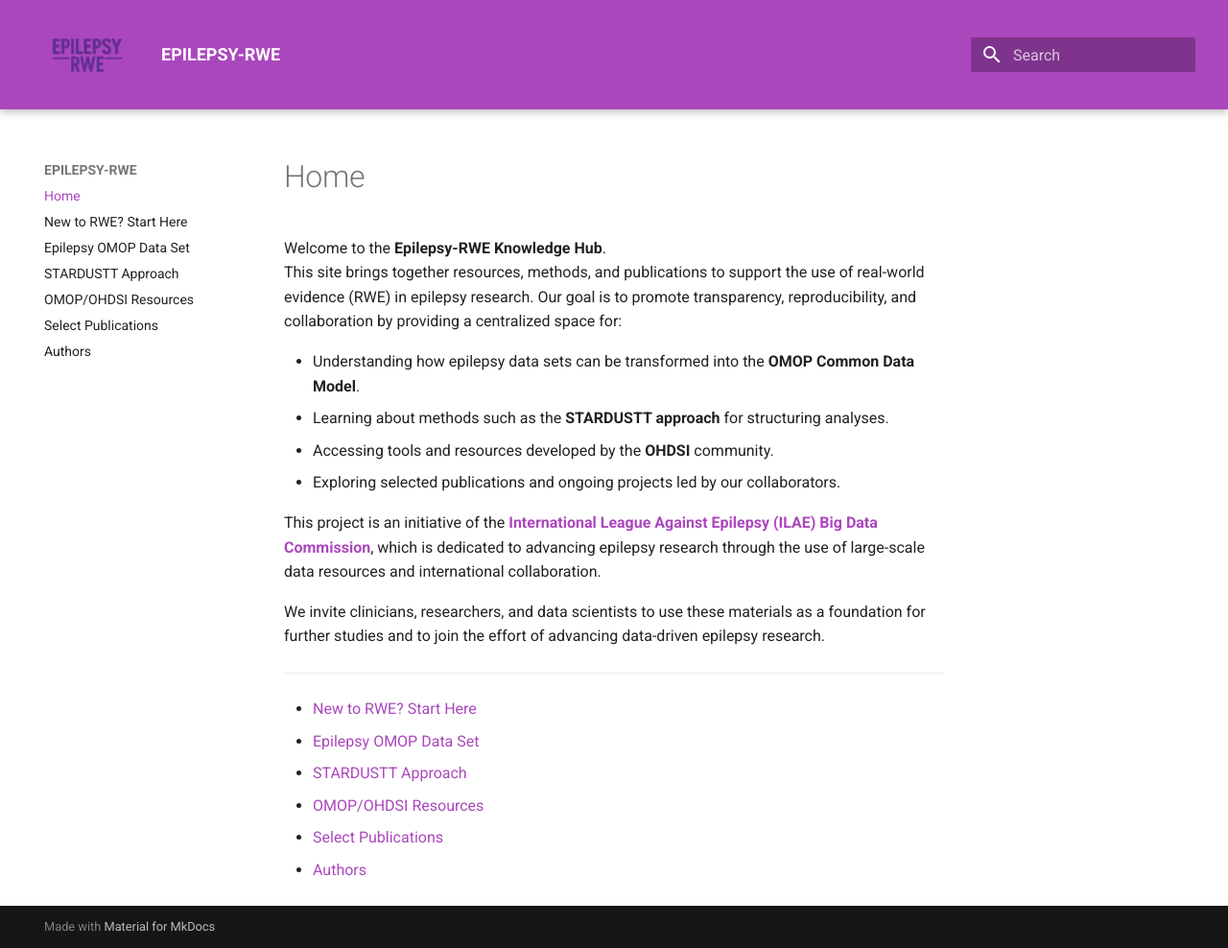
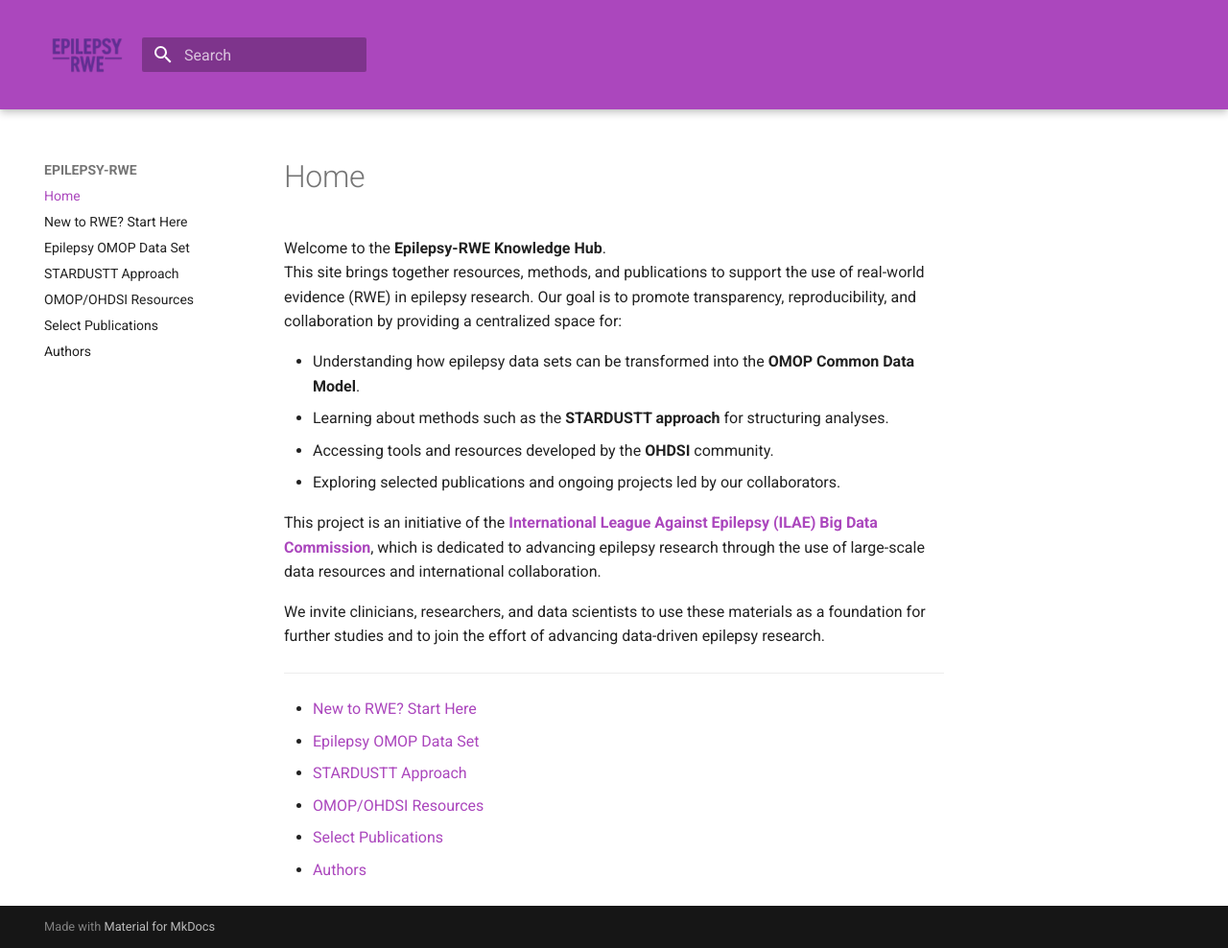
Before and after one commit to BoyceLab/EPILEPSY-RWE, an MkDocs documentation site: the page built from docs/index.md, in a window 1280 px wide and 988 px high. Shown: the whole window at 96% size. Built offline with MkDocs 1.6.1 and Material for MkDocs 9.7.7, drawn with Linux system fonts in a browser that asks for light colours.

Commit message:
Update custom.css

```diff
--- a/docs/assets/custom.css
+++ b/docs/assets/custom.css
@@ -3,3 +3,7 @@
   height: 90px;   /* adjust as needed */
   width: auto;
 }
+/* Hide the site name text next to the logo */
+.md-header__title {
+  display: none;
+}
```
